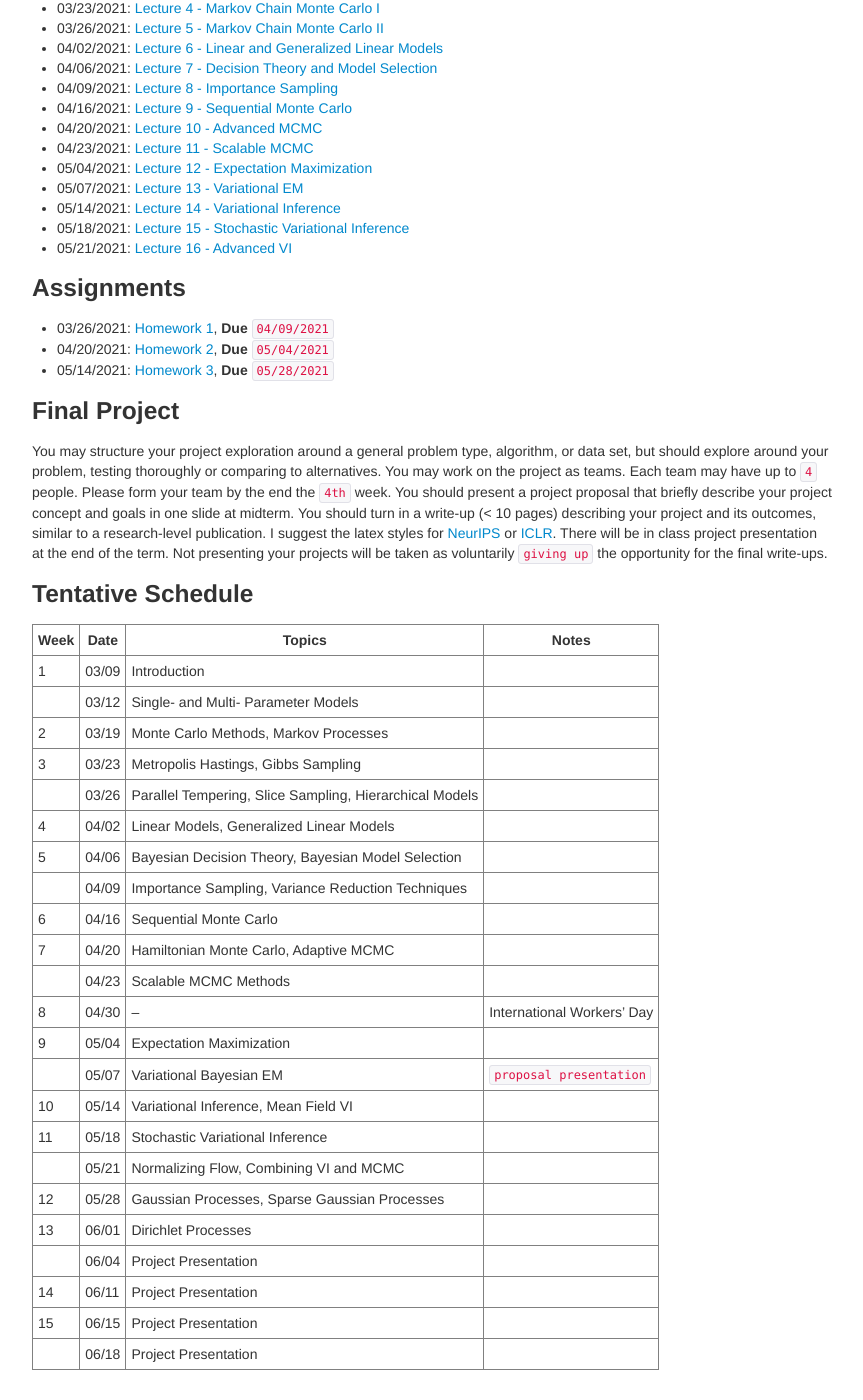
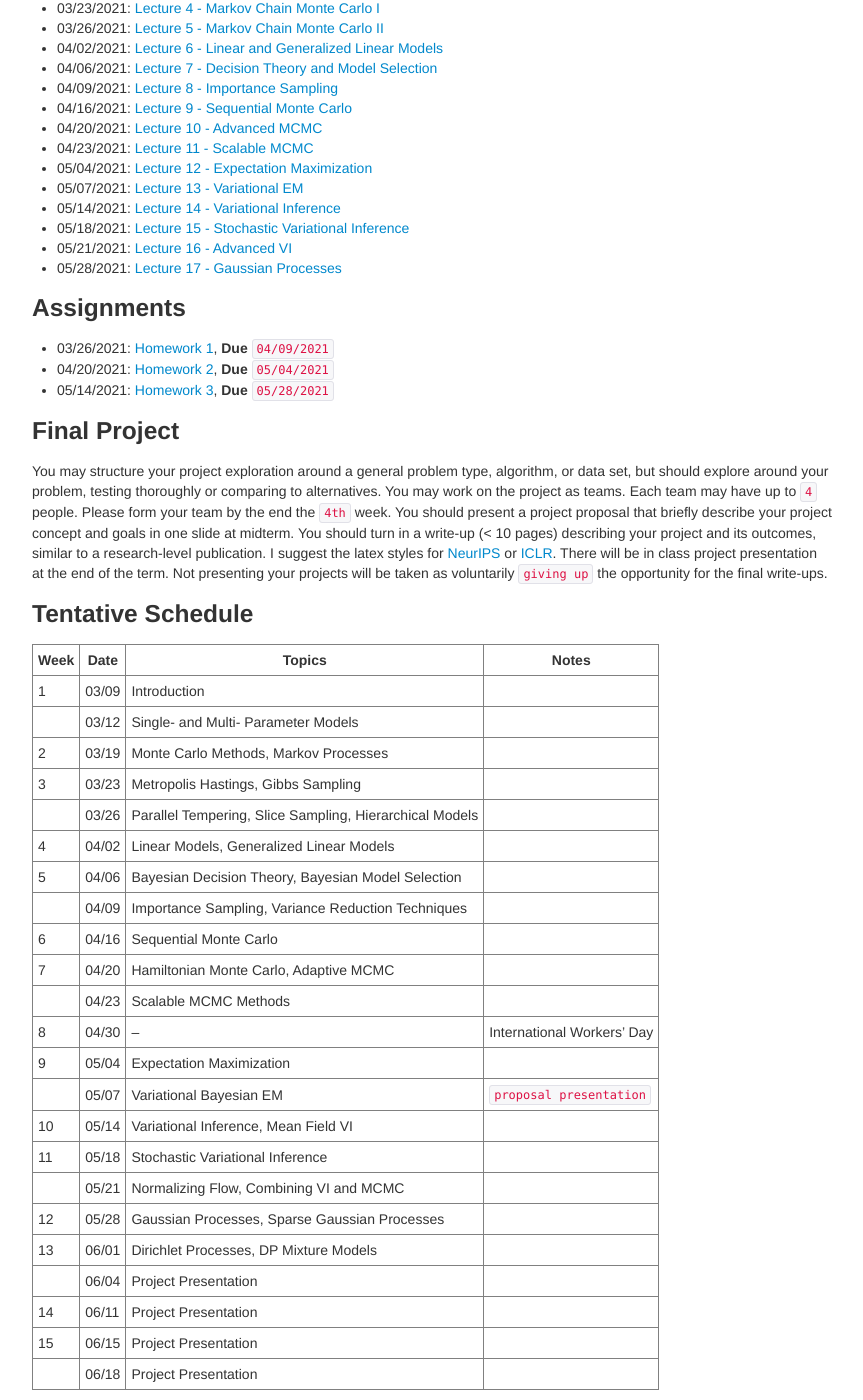
Before and after one commit to zcrabbit/zcrabbit.github.io, a Jekyll site: the page built from courses/btc-s21.md, in a window 1280 px wide and 1400 px high, scrolled down 1215 px. Shown: the whole window, without its empty margins (208-1071 px from the left). Built offline with Jekyll 4.4.1, drawn with Linux system fonts in a browser that asks for light colours.

Commit message:
lecture 17 out

```diff
--- a/courses/btc-s21.md
+++ b/courses/btc-s21.md
@@ -55,6 +55,7 @@ We will use python during the course. A good Python tutorial is available at <ht
 - 05/14/2021: [Lecture 14 - Variational Inference]({{sites.baseurl}}/static/slides/btc_spring21/lec14.pdf)
 - 05/18/2021: [Lecture 15 - Stochastic Variational Inference]({{sites.baseurl}}/static/slides/btc_spring21/lec15.pdf)
 - 05/21/2021: [Lecture 16 - Advanced VI]({{sites.baseurl}}/static/slides/btc_spring21/lec16.pdf)
+- 05/28/2021: [Lecture 17 - Gaussian Processes]({{sites.baseurl}}/static/slides/btc_spring21/lec17.pdf)
 
 
 ### Assignments
@@ -90,7 +91,7 @@ You may structure your project exploration around a general problem type, algori
 | 11    |05/18 | Stochastic Variational Inference |
 |       |05/21 | Normalizing Flow, Combining VI and MCMC |          |
 | 12    |05/28 | Gaussian Processes, Sparse Gaussian Processes|       |
-| 13    |06/01 | Dirichlet Processes|    |
+| 13    |06/01 | Dirichlet Processes, DP Mixture Models|    |
 |       |06/04 | Project Presentation |     |
 | 14    |06/11 | Project Presentation |     |
 | 15    |06/15 | Project Presentation |    |
```
Also changed, not shown: 1 other file.
